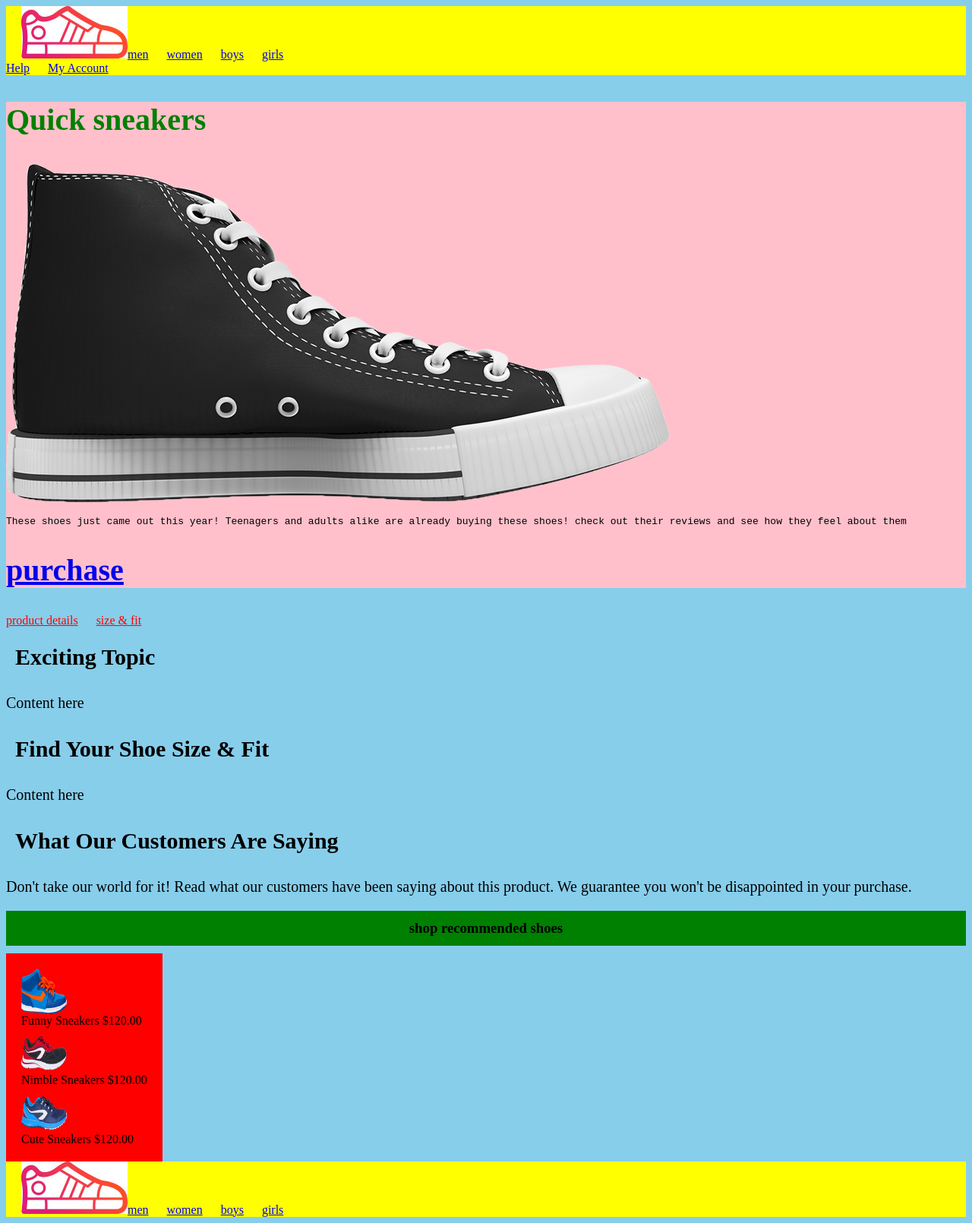
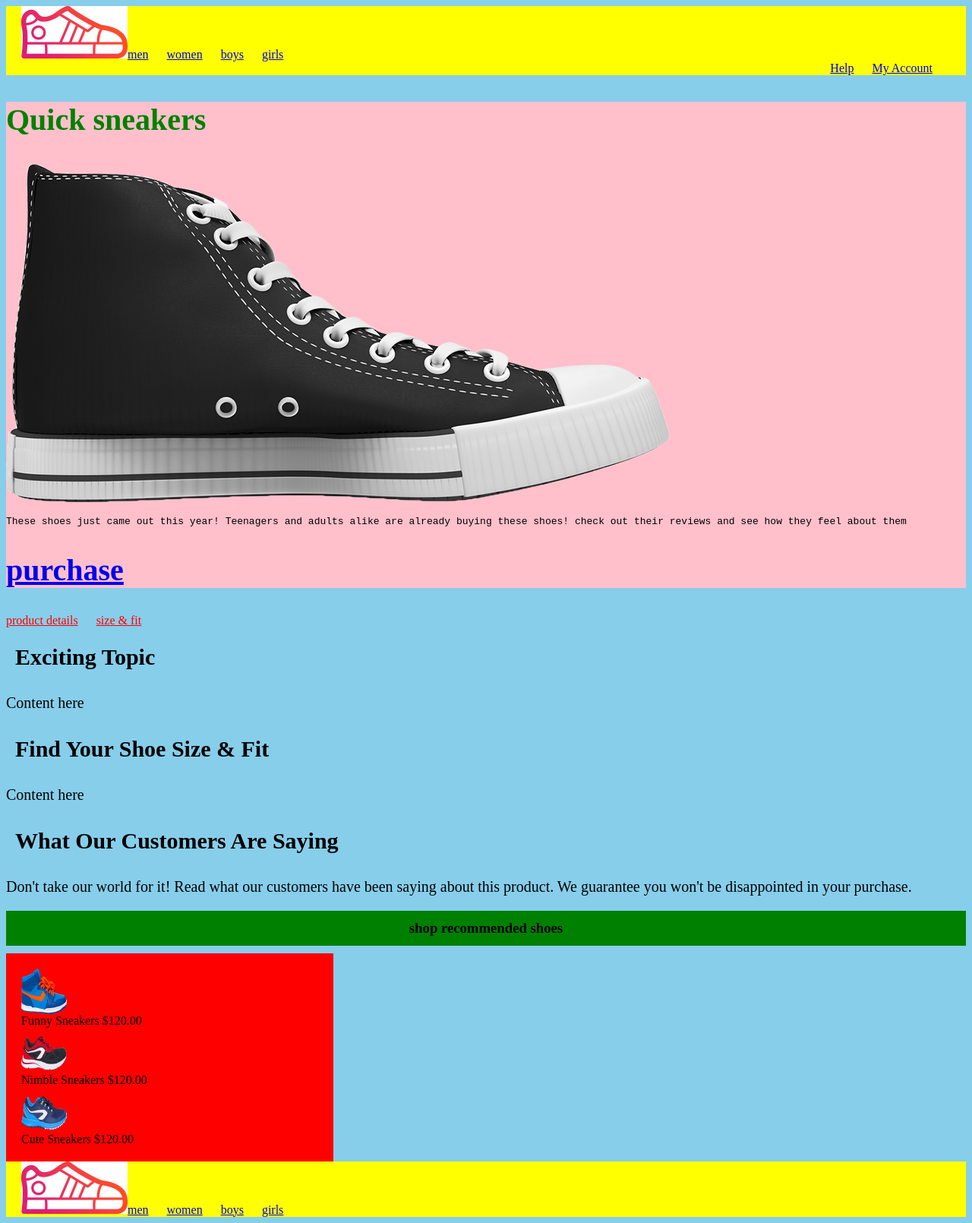
Before and after one commit to iharri0601/assignment-2019, a plain HTML site: page index.html in a window 1280 px wide. Shown: the whole page at 76% size. Drawn offline with Linux system fonts and the light colour scheme.

Commit message:
initial commit

```diff
--- a/main.css
+++ b/main.css
@@ -9,6 +9,13 @@
   margin-right: 20px;
 }
 
+.left {
+  text-align: left;
+}
+
+.right {
+  text-align: right;
+}
 
 body{
   background-color: skyblue;
@@ -48,6 +55,7 @@ h3 {
 
 .shop-recommended-shoes {
   display: inline-block;
+  width: 30.9%;
   background-color: red;
   border: 20px solid red;
   margin-right: -4px;
```
